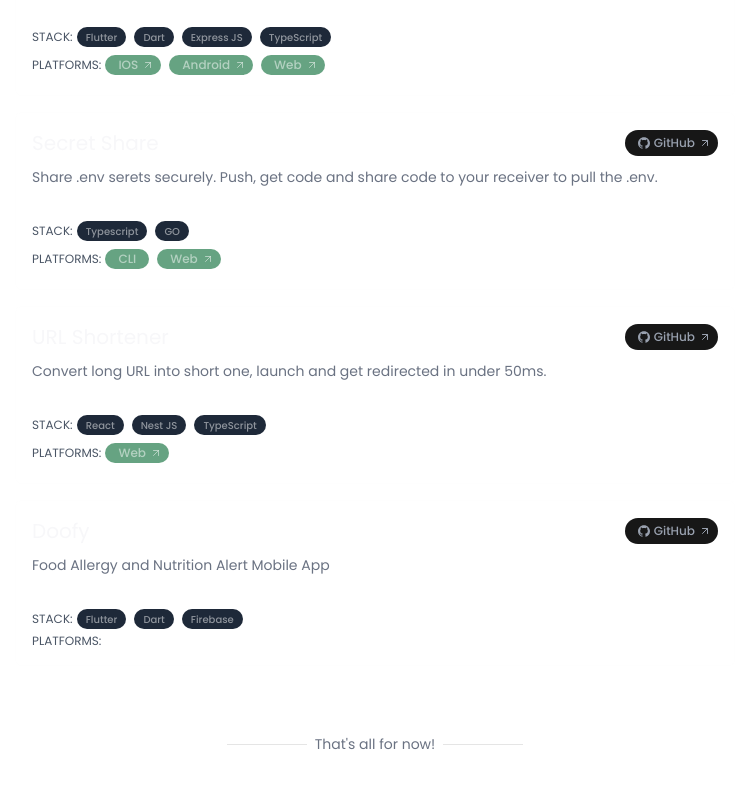
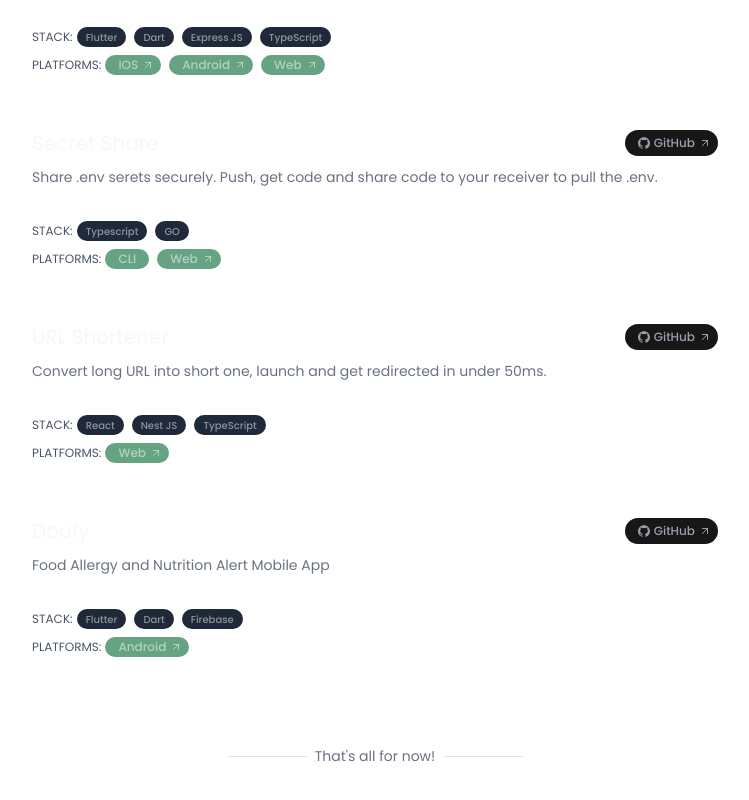
Before and after one commit to Fijero/portfolio, a Next.js app: page / in a window 1280 px wide. Shown: the part 1022-1822 px from the top of the page, without its empty margins (265-1014 px from the left). Built offline with nearby package versions, Linux system fonts and the light colour scheme.

Commit message:
update: project list updated

```diff
--- a/app/page.tsx
+++ b/app/page.tsx
@@ -95,10 +95,10 @@ export default function Home() {
       github: "https://github.com/Fijero/doofy",
       stack: ["Flutter", "Dart", "Firebase"],
       platforms: [
-        // {
-        //   name: "Android",
-        //   url: "https://short-url.fijero.dev/",
-        // },
+        {
+          name: "Android",
+          url: "https://fijero.dev/",
+        },
       ],
     },
   ];
```
